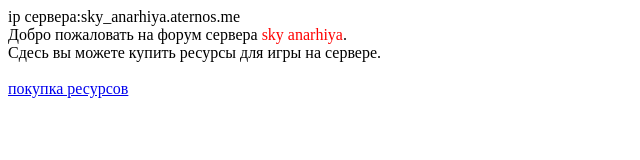
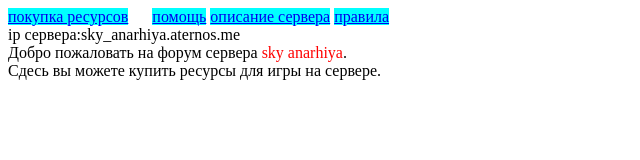
Before and after one commit to grigorijtesko/grigorijtesko.github.io, a plain HTML site: page форум.html in a window 1280 px wide. Shown: the whole page, without its empty margins (0-640 px from the left). Drawn offline with Linux system fonts and the light colour scheme.

Commit message:
Add files via upload

```diff
--- a/форум.html
+++ b/форум.html
@@ -8,11 +8,14 @@
     </head>
 
 <body>
+ <a href="https://grigorijtesko.github.io/%D0%BF%D0%BE%D0%BA%D1%83%D0%BF%D0%BA%D0%B0%20%D1%80%D0%B5%D1%81%D1%83%D1%80%D1%81%D0%BE%D0%B2%20%D0%B4%D0%BB%D1%8F%20%D1%84%D0%BE%D1%80%D1%83%D0%BC%D0%B0.html" style="margin-right: 20px; background-color: aqua;">покупка ресурсов</a>
+<a href="https://grigorijtesko.github.io/%D0%BF%D0%BE%D0%BC%D0%BE%D1%89%D1%8C%20%D0%B4%D0%BB%D1%8F%20%D0%BF%D0%BE%D0%BA%D1%83%D0%BF%D0%BA%D0%B8.html"><span style="width: 57px; background-color:aqua; ">помощь</span></a>
+<a href ="https://grigorijtesko.github.io/%D0%BE%D0%BF%D0%B8%D1%81%D0%B0%D0%BD%D0%B8%D0%B5%20%D1%81%D0%B5%D1%80%D0%B2%D0%B5%D1%80%D0%B0%20.html"><span style="width: 57px; background-color:aqua; "> описание сервера</span></a>
+<a href ="https://grigorijtesko.github.io/%D0%BF%D1%80%D0%B0%D0%B2%D0%B8%D0%BB%D0%B0.html"><span style="width: 57px; background-color:aqua; ">правила</span></a><br>
 ip сервера:sky_anarhiya.aternos.me <br>
  Добро пожаловать на форум сервера <span style="color:red ;">sky anarhiya</span>.<br>
 Cдесь вы можете купить ресурсы для игры на сервере.<br>
 <br>
-<a href="https://grigorijtesko.github.io/%D0%BF%D0%BE%D0%BA%D1%83%D0%BF%D0%BA%D0%B0%20%D1%80%D0%B5%D1%81%D1%83%D1%80%D1%81%D0%BE%D0%B2%20%D0%B4%D0%BB%D1%8F%20%D1%84%D0%BE%D1%80%D1%83%D0%BC%D0%B0.html">покупка ресурсов</a>
 </body>
 
 </html>
```
